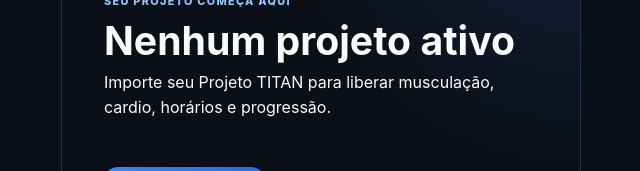
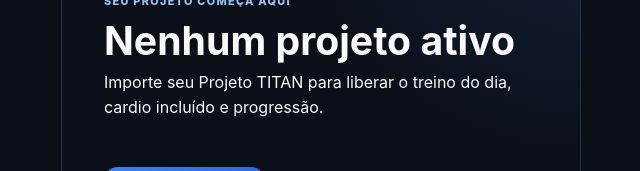
Before and after one commit to otaviobarretojr/titan-fit, a React (Vite) app: page / in a window 1280 px wide. Shown: the part 160-331 px from the top of the page, without its empty margins (319-959 px from the left). Built offline with nearby package versions, Linux system fonts and the light colour scheme.

Commit message:
refactor: exibe cardio apenas dentro do treino

```diff
--- a/src/features/dashboard/DashboardPage.tsx
+++ b/src/features/dashboard/DashboardPage.tsx
@@ -1,39 +1,31 @@
-import type { TitanCardioSession, TitanPlan, TitanWorkoutDay } from '../plan/types';
+import type { TitanPlan, TitanWorkoutDay } from '../plan/types';
 
-type DashboardPageProps = { plan: TitanPlan | null; onOpenPlan: () => void; onStartWorkout: (workoutId: string) => void; onStartCardio: (sessionId: string) => void; onOpenProgress: () => void; };
+type DashboardPageProps = { plan: TitanPlan | null; onOpenPlan: () => void; onStartWorkout: (workoutId: string) => void; onOpenProgress: () => void; };
 const WEEKDAYS = ['domingo', 'segunda', 'terca', 'quarta', 'quinta', 'sexta', 'sabado'];
 
 function normalize(value: string) { return value.normalize('NFD').replace(/[\u0300-\u036f]/g, '').toLowerCase(); }
 function getTodayWorkout(plan: TitanPlan): TitanWorkoutDay | null { const today = WEEKDAYS[new Date().getDay()]; return plan.workouts.find((workout) => normalize(workout.day).includes(today)) ?? plan.workouts[0] ?? null; }
-function getTodayCardio(plan: TitanPlan): TitanCardioSession | null { const today = WEEKDAYS[new Date().getDay()]; return plan.project?.cardioSchedule?.find((session) => normalize(session.day).includes(today)) ?? null; }
-function addMinutes(time: string, minutes: number) { const [hours, mins] = time.split(':').map(Number); const total = hours * 60 + mins + minutes; return `${String(Math.floor(total / 60) % 24).padStart(2, '0')}:${String(total % 60).padStart(2, '0')}`; }
 function getGreeting() { const hour = new Date().getHours(); if (hour < 12) return 'Bom dia'; if (hour < 18) return 'Boa tarde'; return 'Boa noite'; }
 function formatToday() { return new Intl.DateTimeFormat('pt-BR', { weekday: 'long', day: '2-digit', month: 'long' }).format(new Date()); }
 
-export function DashboardPage({ plan, onOpenPlan, onStartWorkout, onStartCardio, onOpenProgress }: DashboardPageProps) {
-  if (!plan) return <div className="dashboard-page"><section className="dashboard-welcome"><span className="eyebrow">SEU PROJETO COMEÇA AQUI</span><h2>Nenhum projeto ativo</h2><p>Importe seu Projeto TITAN para liberar musculação, cardio, horários e progressão.</p><button type="button" className="primary-action" onClick={onOpenPlan}>Importar projeto</button></section></div>;
+export function DashboardPage({ plan, onOpenPlan, onStartWorkout, onOpenProgress }: DashboardPageProps) {
+  if (!plan) return <div className="dashboard-page"><section className="dashboard-welcome"><span className="eyebrow">SEU PROJETO COMEÇA AQUI</span><h2>Nenhum projeto ativo</h2><p>Importe seu Projeto TITAN para liberar o treino do dia, cardio incluído e progressão.</p><button type="button" className="primary-action" onClick={onOpenPlan}>Importar projeto</button></section></div>;
 
   const workout = getTodayWorkout(plan);
-  const cardio = getTodayCardio(plan);
   const exerciseCount = workout?.exercises.length ?? 0;
   const setCount = workout?.exercises.reduce((total, exercise) => total + exercise.sets, 0) ?? 0;
+  const cardioCount = workout?.exercises.filter((exercise) => normalize(exercise.muscleGroup).includes('cardio')).length ?? 0;
   const strengthStart = plan.project?.strengthStartTime ?? '20:00';
-  const cardioEnd = cardio ? addMinutes(cardio.startTime, cardio.durationMinutes) : '';
 
   return <div className="dashboard-page">
     <section className="dashboard-heading"><div><span className="eyebrow">{formatToday()}</span><h2>{getGreeting()}, Otávio</h2><p>{plan.project?.name ?? plan.name}</p></div></section>
-
-    {cardio && <section className="today-cardio" aria-labelledby="today-cardio-title">
-      <div className="today-workout-topline"><span className="eyebrow">CARDIO · {cardio.startTime}–{cardioEnd}</span><span className="today-workout-day">Projeto 5 km</span></div>
-      <h3 id="today-cardio-title">{cardio.title}</h3>
-      <p>{cardio.goal ?? plan.project?.cardioGoal}</p>
-      <div className="today-workout-metrics"><span><strong>{cardio.durationMinutes}</strong> min</span><span><strong>{cardio.instructions?.length ?? 1}</strong> etapas</span></div>
-      <button type="button" className="primary-action" onClick={() => onStartCardio(cardio.id)}>Iniciar cardio</button>
-      <small>Recuperação até a musculação: {cardioEnd}–{strengthStart}</small>
-    </section>}
-
-    <section className="today-workout" aria-labelledby="today-workout-title"><div className="today-workout-topline"><span className="eyebrow">MUSCULAÇÃO · {strengthStart}</span><span className="today-workout-day">{workout?.day ?? 'Hoje'}</span></div><h3 id="today-workout-title">{workout?.title ?? 'Treino disponível'}</h3><p>{workout?.focus ?? 'Siga o projeto e registre cada série.'}</p><div className="today-workout-metrics"><span><strong>{exerciseCount}</strong> exercícios</span><span><strong>{setCount}</strong> séries</span></div><button type="button" className="primary-action" disabled={!workout} onClick={() => workout && onStartWorkout(workout.id)}>Iniciar treino</button></section>
-
-    <section className="dashboard-grid" aria-label="Resumo de treino"><button type="button" className="dashboard-tile" onClick={onOpenPlan}><span className="dashboard-tile-icon">▤</span><span>Projeto completo</span><strong>Ver musculação e 5 km</strong><small>Séries, corrida, horários e progressão</small></button><button type="button" className="dashboard-tile" onClick={onOpenProgress}><span className="dashboard-tile-icon">↗</span><span>Progresso</span><strong>Acompanhar evolução</strong><small>Cargas, volume e histórico</small></button></section>
+    <section className="today-workout" aria-labelledby="today-workout-title">
+      <div className="today-workout-topline"><span className="eyebrow">TREINO COMPLETO · {strengthStart}</span><span className="today-workout-day">{workout?.day ?? 'Hoje'}</span></div>
+      <h3 id="today-workout-title">{workout?.title ?? 'Treino disponível'}</h3>
+      <p>{workout?.focus ?? 'Siga o projeto e registre cada exercício.'}</p>
+      <div className="today-workout-metrics"><span><strong>{exerciseCount}</strong> exercícios</span><span><strong>{setCount}</strong> séries</span>{cardioCount > 0 && <span><strong>{cardioCount}</strong> cardio</span>}</div>
+      <button type="button" className="primary-action" disabled={!workout} onClick={() => workout && onStartWorkout(workout.id)}>Iniciar treino</button>
+    </section>
+    <section className="dashboard-grid" aria-label="Resumo de treino"><button type="button" className="dashboard-tile" onClick={onOpenPlan}><span className="dashboard-tile-icon">▤</span><span>Projeto completo</span><strong>Ver exercícios</strong><small>Musculação e cardio na mesma sessão</small></button><button type="button" className="dashboard-tile" onClick={onOpenProgress}><span className="dashboard-tile-icon">↗</span><span>Progresso</span><strong>Acompanhar evolução</strong><small>Cargas, volume e histórico</small></button></section>
   </div>;
 }
```
